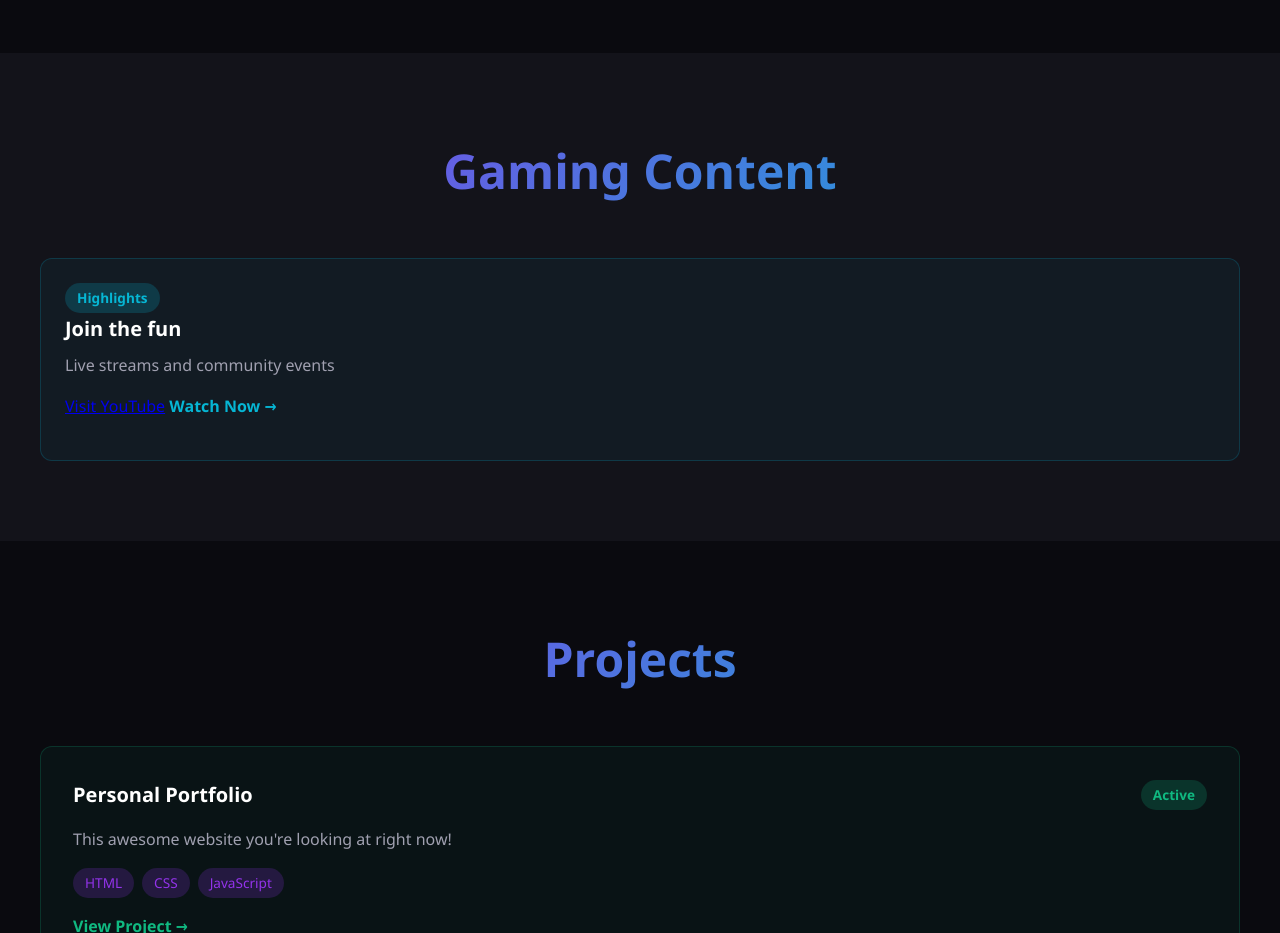
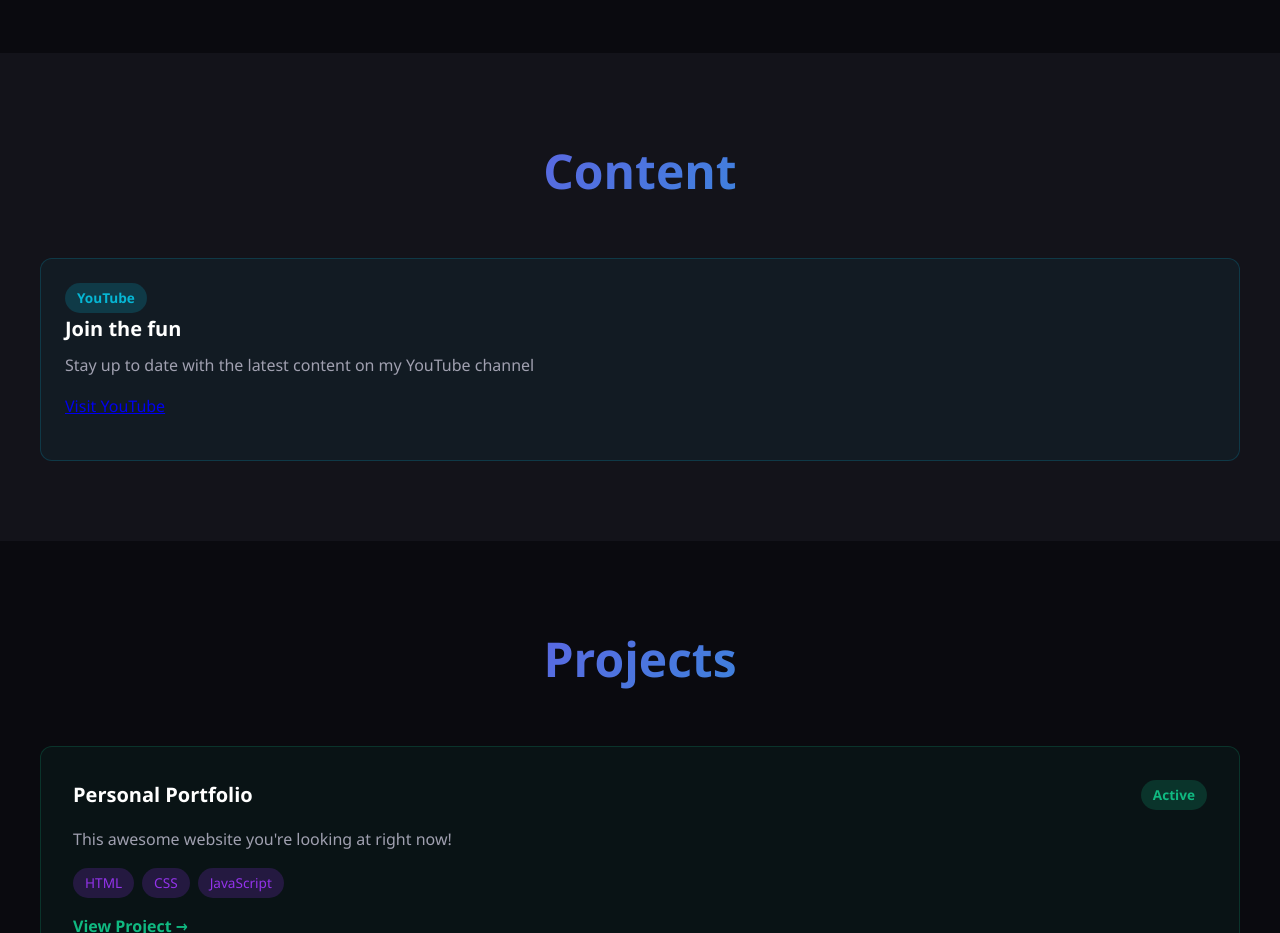
Before and after one commit to relytdev/relytdev.github.io, a plain HTML site: page index.html in a window 1280 px wide. Shown: the part 1360-2293 px from the top of the page. Drawn offline with Linux system fonts and the light colour scheme.

Commit message:
Update gaming section titles and descriptions

```diff
--- a/index.html
+++ b/index.html
@@ -63,15 +63,14 @@
 
     <section class="section section-dark" id="gaming">
         <div class="container">
-            <h2 class="section-title">Gaming Content</h2>
+            <h2 class="section-title">Content</h2>
             <div class="gaming-grid">
                 <div class="gaming-card">
                     <div class="card-header">
-                        <span class="card-badge">Highlights</span>
+                        <span class="card-badge">YouTube</span>
                     <h3>Join the fun</h3>
-                    <p>Live streams and community events</p>
+                    <p>Stay up to date with the latest content on my YouTube channel</p>
                     <a href="https://www.youtube.com/@relytPC">Visit YouTube</a>
-                    <a href="#" class="card-link">Watch Now →</a>
                 </div>
             </div>
         </div>
```
